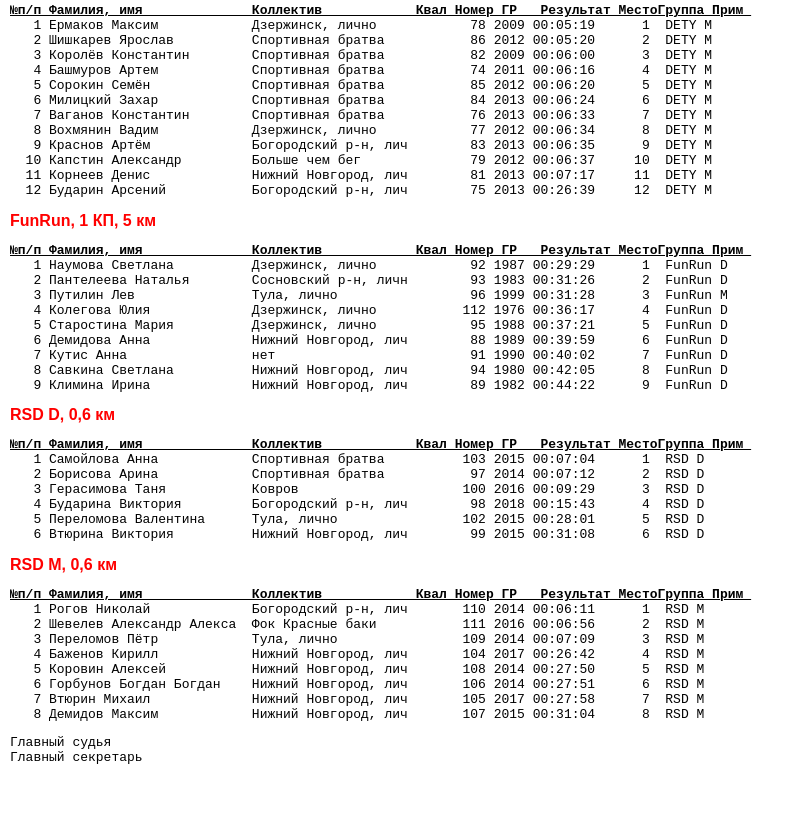
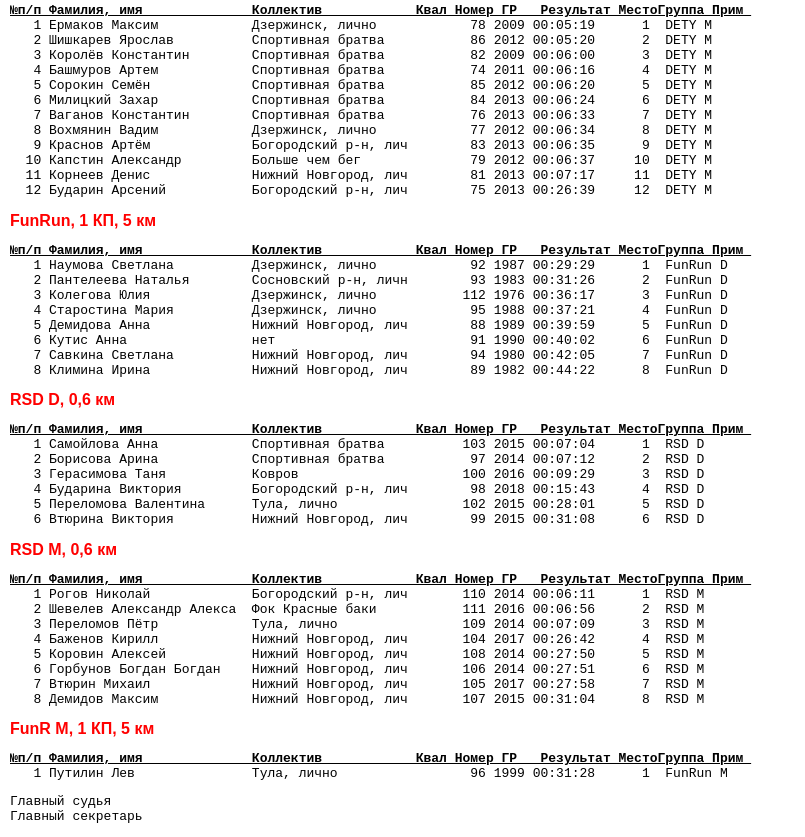
Before and after one commit to o-52/trail, a plain HTML site: page 2022/7/2/ResultList_trail_040722_absolut.htm in a window 1280 px wide. Shown: the part 1545-2382 px from the top of the page, without its empty margins (0-805 px from the left). Before the commit the page ends 2323 px from the top, so only its background shows below. Drawn offline with Linux system fonts and the light colour scheme.

Commit message:
обновила резы трейл

```diff
--- a/2022/7/2/ResultList_trail_040722_absolut.htm
+++ b/2022/7/2/ResultList_trail_040722_absolut.htm
@@ -131,13 +131,12 @@ p, .text  {font-family: Arial, Helvetica, sans-serif;font-size: 9pt;font-weight:
 <u><b>№п/п Фамилия, имя              Коллектив            Квал Номер ГР   Результат МестоГруппа Прим </b></u>
    1 Наумова Светлана          Дзержинск, лично            92 1987 00:29:29      1  FunRun D
    2 Пантелеева Наталья        Сосновский р-н, личн        93 1983 00:31:26      2  FunRun D
-   3 Путилин Лев               Тула, лично                 96 1999 00:31:28      3  FunRun M
-   4 Колегова Юлия             Дзержинск, лично           112 1976 00:36:17      4  FunRun D
-   5 Старостина Мария          Дзержинск, лично            95 1988 00:37:21      5  FunRun D
-   6 Демидова Анна             Нижний Новгород, лич        88 1989 00:39:59      6  FunRun D
-   7 Кутис Анна                нет                         91 1990 00:40:02      7  FunRun D
-   8 Савкина Светлана          Нижний Новгород, лич        94 1980 00:42:05      8  FunRun D
-   9 Климина Ирина             Нижний Новгород, лич        89 1982 00:44:22      9  FunRun D
+   3 Колегова Юлия             Дзержинск, лично           112 1976 00:36:17      3  FunRun D
+   4 Старостина Мария          Дзержинск, лично            95 1988 00:37:21      4  FunRun D
+   5 Демидова Анна             Нижний Новгород, лич        88 1989 00:39:59      5  FunRun D
+   6 Кутис Анна                нет                         91 1990 00:40:02      6  FunRun D
+   7 Савкина Светлана          Нижний Новгород, лич        94 1980 00:42:05      7  FunRun D
+   8 Климина Ирина             Нижний Новгород, лич        89 1982 00:44:22      8  FunRun D
 </pre>
 <h2>RSD D, 0,6 км</h2>
 <pre>
@@ -161,6 +160,11 @@ p, .text  {font-family: Arial, Helvetica, sans-serif;font-size: 9pt;font-weight:
    7 Втюрин Михаил             Нижний Новгород, лич       105 2017 00:27:58      7  RSD M
    8 Демидов Максим            Нижний Новгород, лич       107 2015 00:31:04      8  RSD M
 </pre>
+<h2>FunR M, 1 КП, 5 км</h2>
+<pre>
+<u><b>№п/п Фамилия, имя              Коллектив            Квал Номер ГР   Результат МестоГруппа Прим </b></u>
+   1 Путилин Лев               Тула, лично                 96 1999 00:31:28      1  FunRun M
+</pre>
 
 <pre>Главный судья
 Главный секретарь                               </pre>
```
Also changed, not shown: 1 other file.
